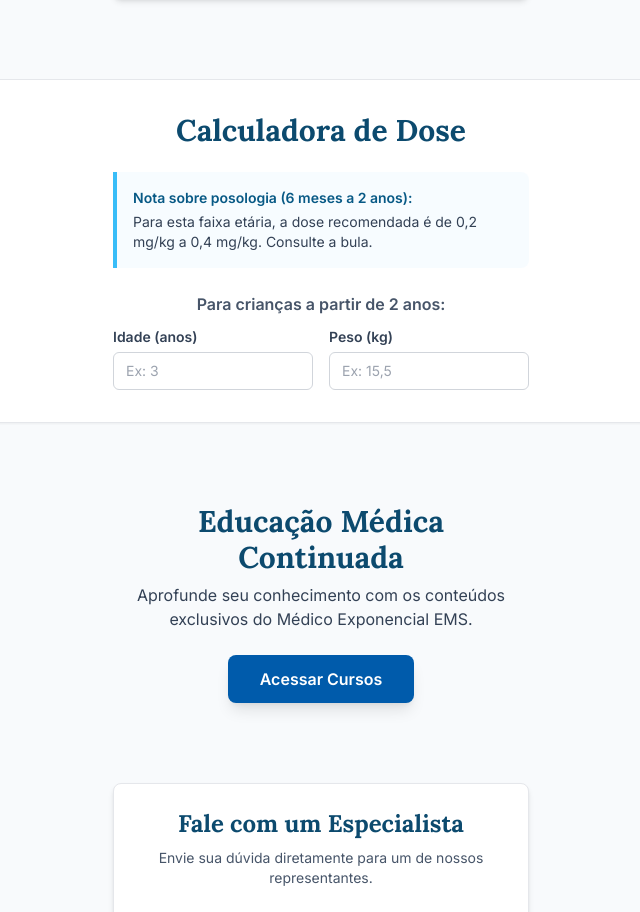
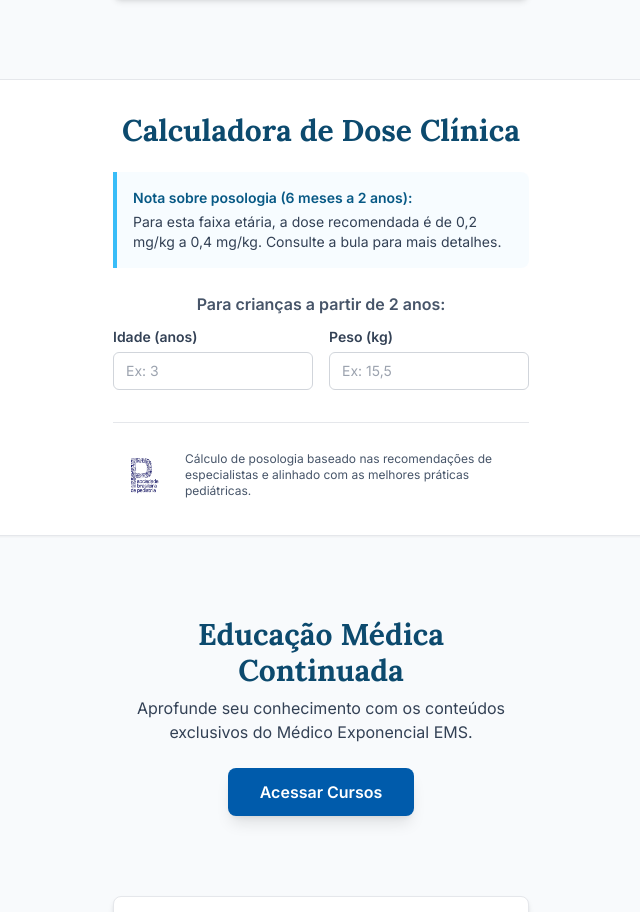
Before and after one commit to leonardogusso/enavo-gotas, a React (Create React App) app: page / in a window 1280 px wide. Shown: the part 1043-1955 px from the top of the page, without its empty margins (319-959 px from the left). Built offline with nearby package versions, Linux system fonts and the light colour scheme.

Commit message:
Update Calculator.js

```diff
--- a/src/components/Calculator.js
+++ b/src/components/Calculator.js
@@ -1,10 +1,9 @@
 import React, { useState, useMemo } from 'react';
-import { motion } from 'framer-motion';
-import { fadeInUp } from '../animations';
 
 export function Calculator() {
   const [peso, setPeso] = useState('');
   const [idade, setIdade] = useState('');
+
   const posologia = useMemo(() => {
     const pesoNum = parseFloat(peso.replace(',', '.'));
     const idadeNum = parseInt(idade, 10);
@@ -19,22 +18,22 @@ export function Calculator() {
   }, [peso, idade]);
 
   return (
-    <motion.section id="posologia" className="bg-white border-y border-gray-200 shadow-sm scroll-mt-20" initial="hidden" whileInView="visible" viewport={{ once: true, amount: 0.2 }} variants={fadeInUp}>
+    <section id="posologia" className="bg-white border-y border-gray-200 shadow-sm scroll-mt-24">
       <div className="mx-auto max-w-md px-4 py-8">
-        <h2 className="font-serif text-3xl font-bold text-sky-900 text-center">Calculadora de Dose</h2>
+        <h2 className="font-serif text-3xl font-bold text-sky-900 text-center">Calculadora de Dose Clínica</h2>
         <div className="mt-6 bg-sky-50/50 border-l-4 border-sky-400 p-4 rounded-r-lg">
           <p className="text-sm text-sky-800 font-semibold">Nota sobre posologia (6 meses a 2 anos):</p>
-          <p className="text-sm text-slate-700 mt-1">Para esta faixa etária, a dose recomendada é de 0,2 mg/kg a 0,4 mg/kg. Consulte a bula.</p>
+          <p className="text-sm text-slate-700 mt-1">Para esta faixa etária, a dose recomendada é de 0,2 mg/kg a 0,4 mg/kg. Consulte a bula para mais detalhes.</p>
         </div>
         <p className="text-center text-slate-600 mt-6 font-semibold">Para crianças a partir de 2 anos:</p>
         <div className="grid grid-cols-2 gap-4 mt-2">
           <div>
-            <label htmlFor="idade" className="text-slate-700 text-sm font-semibold">Idade (anos)</label>
-            <input id="idade" value={idade} onChange={(e) => setIdade(e.target.value)} type="number" min="2" placeholder="Ex: 3" className="mt-1 w-full border border-gray-300 rounded-md px-3 py-2 text-sm focus:ring-2 focus:ring-emsblue focus:border-emsblue transition" />
+            <label htmlFor="idade-calc" className="text-slate-700 text-sm font-semibold">Idade (anos)</label>
+            <input id="idade-calc" value={idade} onChange={(e) => setIdade(e.target.value)} type="number" min="2" placeholder="Ex: 3" className="mt-1 w-full border border-gray-300 rounded-md px-3 py-2 text-sm focus:ring-2 focus:ring-emsblue focus:border-emsblue transition" />
           </div>
           <div>
-            <label htmlFor="peso" className="text-slate-700 text-sm font-semibold">Peso (kg)</label>
-            <input id="peso" value={peso} onChange={(e) => setPeso(e.target.value)} inputMode="decimal" placeholder="Ex: 15,5" className="mt-1 w-full border border-gray-300 rounded-md px-3 py-2 text-sm focus:ring-2 focus:ring-emsblue focus:border-emsblue transition" />
+            <label htmlFor="peso-calc" className="text-slate-700 text-sm font-semibold">Peso (kg)</label>
+            <input id="peso-calc" value={peso} onChange={(e) => setPeso(e.target.value)} inputMode="decimal" placeholder="Ex: 15,5" className="mt-1 w-full border border-gray-300 rounded-md px-3 py-2 text-sm focus:ring-2 focus:ring-emsblue focus:border-emsblue transition" />
           </div>
         </div>
         {posologia && (
@@ -43,7 +42,11 @@ export function Calculator() {
             <p className="font-sans text-3xl font-bold text-emerald-900 my-1">{posologia}</p>
           </div>
         )}
+        <div className="mt-8 flex items-center justify-center gap-4 border-t border-gray-200 pt-6">
+          <img src="/logo-SBP.webp" alt="Logo Sociedade Brasileira de Pediatria" className="h-14 w-14" loading="lazy" width="56" height="56" />
+          <p className="text-xs text-slate-600">Cálculo de posologia baseado nas recomendações de especialistas e alinhado com as melhores práticas pediátricas.</p>
+        </div>
       </div>
-    </motion.section>
+    </section>
   );
 }
```
